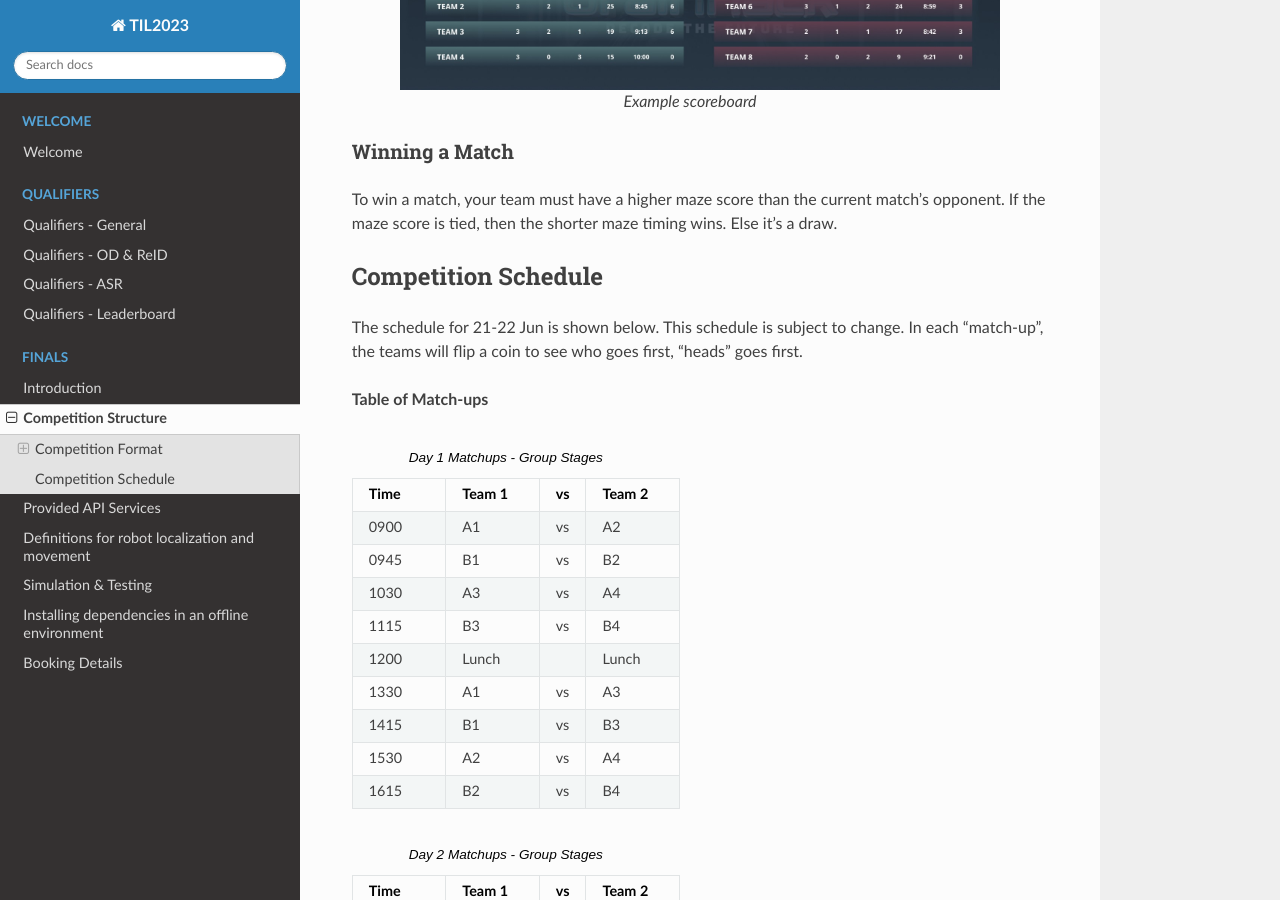
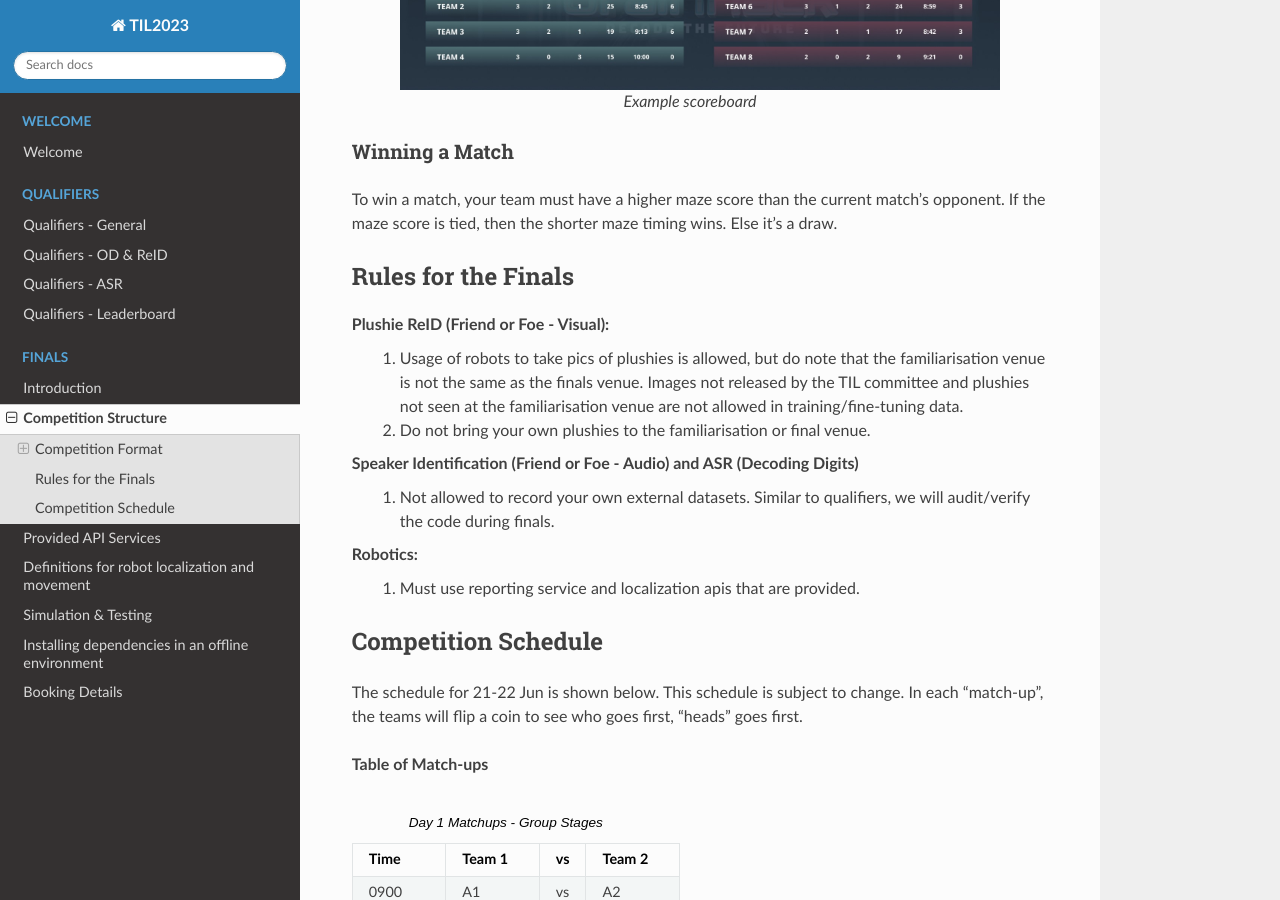
Before and after one commit to til-23/til-23-info-public, a Sphinx documentation site: the page built from source/finals-format.rst, in a window 1280 px wide and 900 px high, scrolled down 967 px. Built offline with Sphinx 7.4.7 and the Read the Docs theme 2.0.0, drawn with Linux system fonts in a browser that asks for light colours.

Commit message:
Update arena photo, update rules.

```diff
--- a/source/finals-format.rst
+++ b/source/finals-format.rst
@@ -35,6 +35,22 @@ Winning a Match
 
 To win a match, your team must have a higher maze score than the current match's opponent.
 If the maze score is tied, then the shorter maze timing wins. Else it's a draw.
+
+
+Rules for the Finals
+####################
+
+**Plushie ReID (Friend or Foe - Visual):**
+  1. Usage of robots to take pics of plushies is allowed, but do note that the familiarisation venue is not
+     the same as the finals venue. Images not released by the TIL committee and plushies not seen at the familiarisation
+     venue are not allowed in training/fine-tuning data.
+  2. Do not bring your own plushies to the familiarisation or final venue.
+
+**Speaker Identification (Friend or Foe - Audio) and ASR (Decoding Digits)**
+  1. Not allowed to record your own external datasets. Similar to qualifiers, we will audit/verify the code during finals.
+
+**Robotics:**
+  1. Must use reporting service and localization apis that are provided.
 
 
 Competition Schedule
--- a/source/finals-intro.rst
+++ b/source/finals-intro.rst
@@ -12,11 +12,11 @@ Robots will need to clear Tasks using
 - **Speech Recognition models** (also based on the qualifiers)
 - **Speaker Identification models** (*new* in the Finals).
 
-.. figure:: _static/img/finals/TIL2022_arena.jpg
+.. figure:: _static/img/finals/FamiliarisationArenaPhoto.jpeg
     :align: center
-    :width: 700px
+    :width: 500px
 
-    BrainHack Today-I-Learned AI robot arena in 2022.
+    BrainHack Today-I-Learned AI 2023 Robotics Familiarisation Arena.
 
 The robot you will use in this challenge is the `DJI Robomaster EP
 <https://www.dji.com/sg/robomaster-ep>`_. So in addition to the TIL2023 SDK that we provide, you will need to
```
